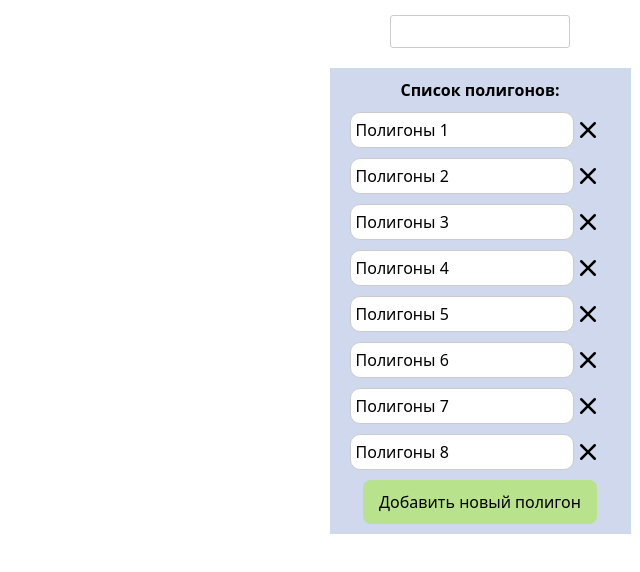
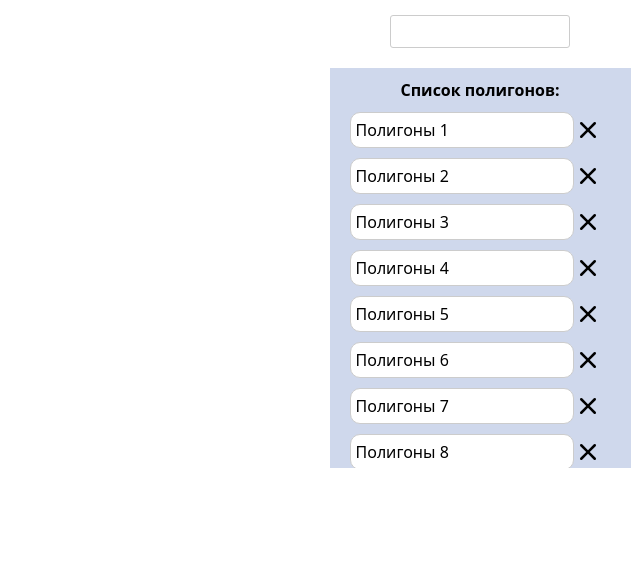
Before and after one commit to VorchukOleg/BMSTU-Navigator-Frontend, a React app: page /admin in a window 1280 px wide. Shown: the top 572 px of the page, without its empty margins (640-1280 px from the left). Built offline with nearby package versions, Linux system fonts and the light colour scheme; what @tailwindcss/custom-forms would draw is missing.

Commit message:
Height fix

```diff
--- a/src/components/admin-page/polygons-list.jsx
+++ b/src/components/admin-page/polygons-list.jsx
@@ -17,17 +17,13 @@ export default function PolygonsList() {
     'Полигоны 8'
   ]);
 
-  const addPolygon = (newPolygon) => {
-    setPolygons([...polygons, newPolygon]);
+  const addPolygon = () => {
+    setPolygons([...polygons, '']);
   };
 
   const deletePolygon = (indexToDelete) => {
     const newPolygons = polygons.filter((_, index) => index !== indexToDelete);
     setPolygons(newPolygons);
-  };
-
-  const handleAddPolygon = () => {
-    // Функция для добавления нового полигона
   };
 
   const savePolygon = (ev) => {
@@ -62,7 +58,7 @@ export default function PolygonsList() {
         ))}
         <button
           className='btn-success polygons-list__add-btn'
-          onClick={handleAddPolygon}
+          onClick={addPolygon}
         >
             Добавить новый полигон
         </button>
--- a/src/styles/polygons-list.scss
+++ b/src/styles/polygons-list.scss
@@ -5,6 +5,8 @@
   background-color: #cfd8ec;
   padding: 10px;
   margin-top: 20px;
+  height: 50vh;
+  overflow-y: auto;
 
   &__title {
     display: flex;
```
